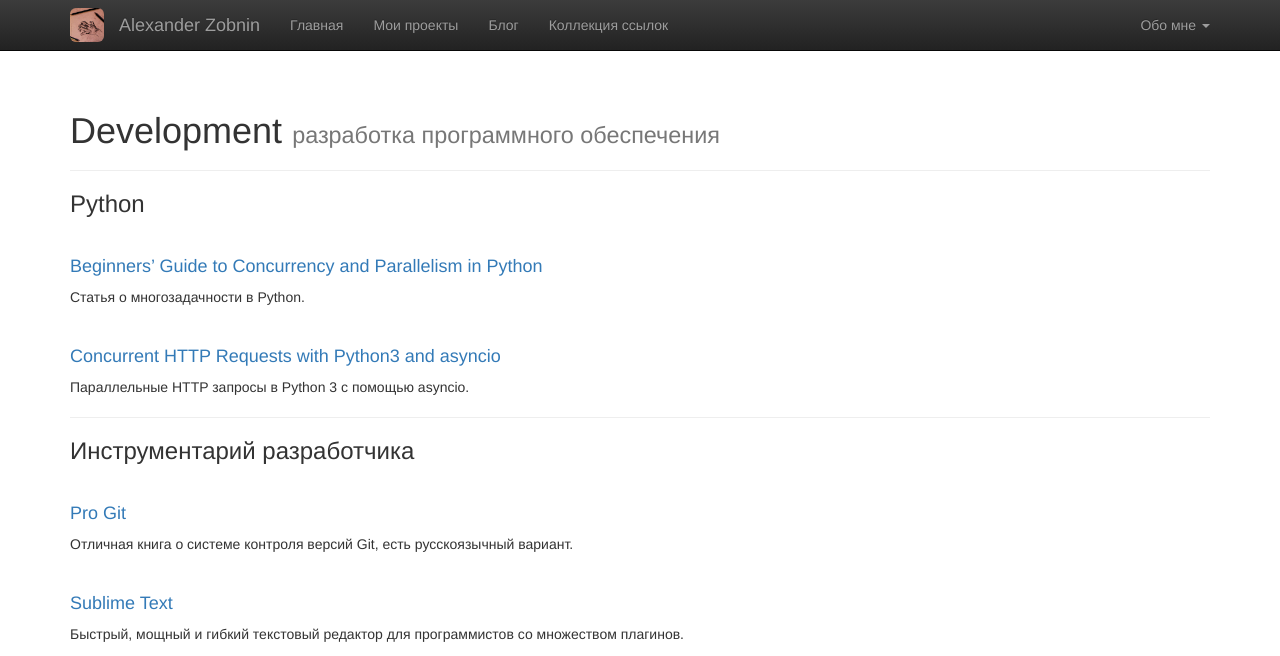
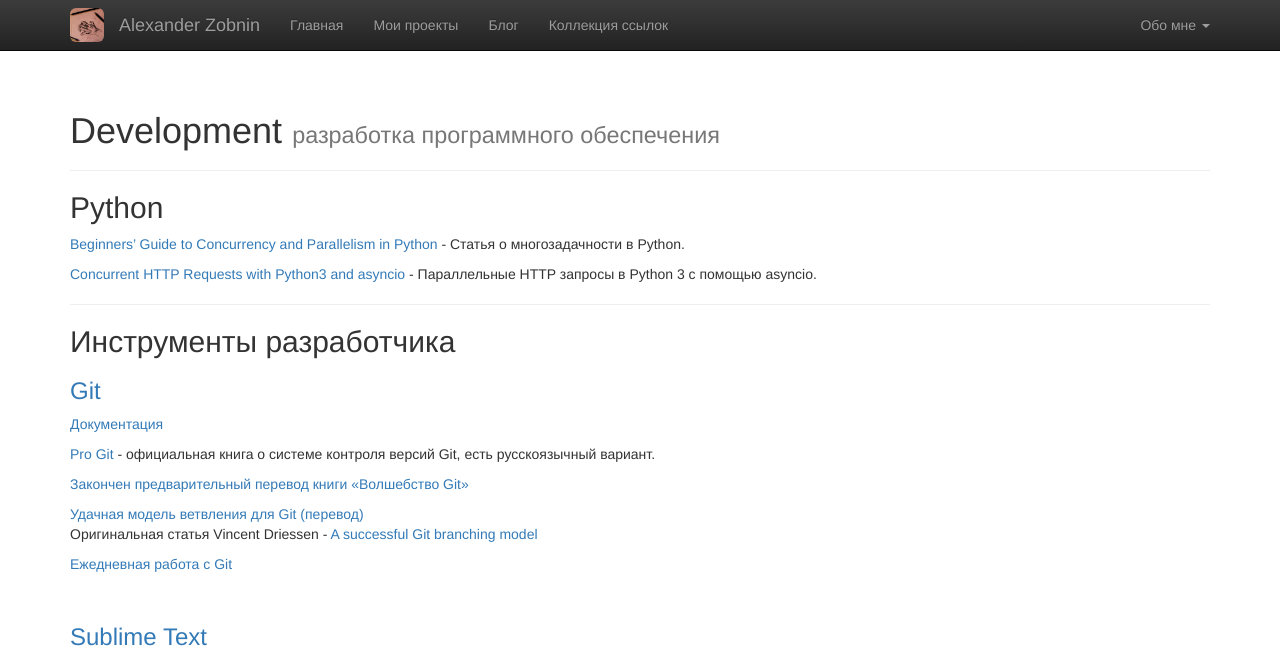
Before and after one commit to alexanderzobnin/alexanderzobnin.github.io, a Jekyll site: the page built from _posts/links/2015-03-12-development.md, in a window 1280 px wide. Shown: the top 656 px of the page. Built offline with Jekyll 4.4.1, drawn with Linux system fonts in a browser that asks for light colours; nearby versions of some CDN libraries.

```diff
--- a/_posts/links/2015-03-12-development.md
+++ b/_posts/links/2015-03-12-development.md
@@ -5,33 +5,35 @@ description: "разработка программного обеспечени
 category: links
 ---
 
-### Python
-<br>
+## Python
 
-#### [Beginners' Guide to Concurrency and Parallelism in Python](http://www.toptal.com/python/beginners-guide-to-concurrency-and-parallelism-in-python)
+[Beginners' Guide to Concurrency and Parallelism in Python](http://www.toptal.com/python/beginners-guide-to-concurrency-and-parallelism-in-python) - Статья о многозадачности в Python.
 
-Статья о многозадачности в Python.
+[Concurrent HTTP Requests with Python3 and asyncio](http://geekgirl.io/concurrent-http-requests-with-python3-and-asyncio/) - Параллельные HTTP запросы в Python 3 с помощью asyncio.
+
+***
+
+## Инструменты разработчика
+
+### [Git](http://git-scm.com/)
+[Документация](http://git-scm.com/doc)
+
+[Pro Git](http://git-scm.com/book) - официальная книга о системе контроля версий Git, есть русскоязычный вариант.
+
+[Закончен предварительный перевод книги «Волшебство Git»](http://habrahabr.ru/post/80909/)
+
+[Удачная модель ветвления для Git (перевод)](http://habrahabr.ru/post/106912/)
+Оригинальная статья Vincent Driessen - [A successful Git branching model](http://nvie.com/posts/a-successful-git-branching-model/)
+
+[Ежедневная работа с Git](http://habrahabr.ru/post/174467/)
 
 <br>
 
-#### [Concurrent HTTP Requests with Python3 and asyncio](http://geekgirl.io/concurrent-http-requests-with-python3-and-asyncio/)
-
-Параллельные HTTP запросы в Python 3 с помощью asyncio.
-
-***
-
-### Инструментарий разработчика
-<br>
-
-#### [Pro Git](http://git-scm.com/book)
-
-Отличная книга о системе контроля версий Git, есть русскоязычный вариант.
-
-<br>
-
-#### [Sublime Text](http://www.sublimetext.com/)
+### [Sublime Text](http://www.sublimetext.com/)
 
 Быстрый, мощный и гибкий текстовый редактор для программистов со множеством плагинов.
 
 [Predawn](https://github.com/jamiewilson/predawn) - Крутая темная тема.
+![predawn](https://github.com/jamiewilson/predawn/raw/master/screenshots/screenshot.png)
+
 [PowerShell](https://github.com/SublimeText/PowerShell) - плагин для поддержки языка PowerShell.
```
Also changed, not shown: _posts/links/2015-03-01-other.md (+1 -3 lines), _posts/links/2015-03-05-education.md (+3 -3 lines), _posts/links/2015-03-09-frontend.md (+9 -0 lines), _posts/links/2015-03-10-web-dev.md (+4 -10 lines), _posts/links/2015-03-21-computer-science.md (+1 -5 lines).
